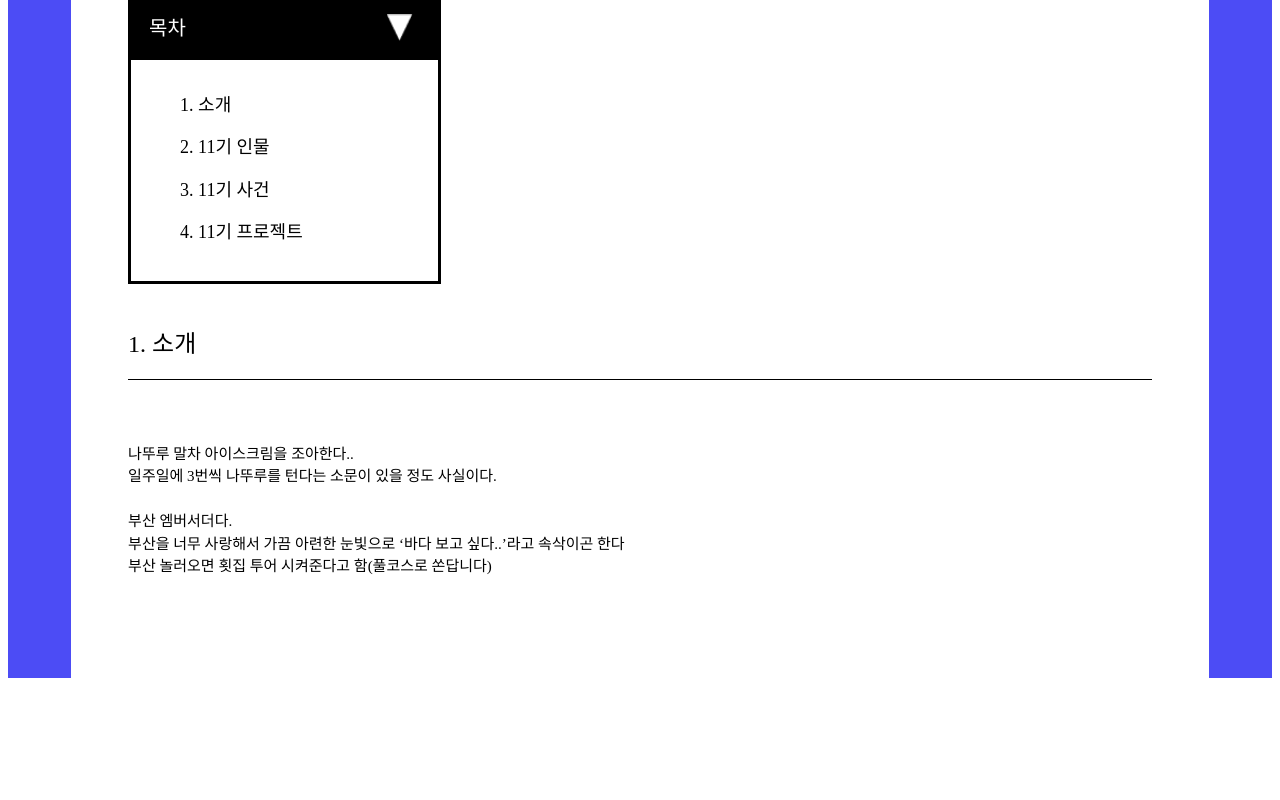
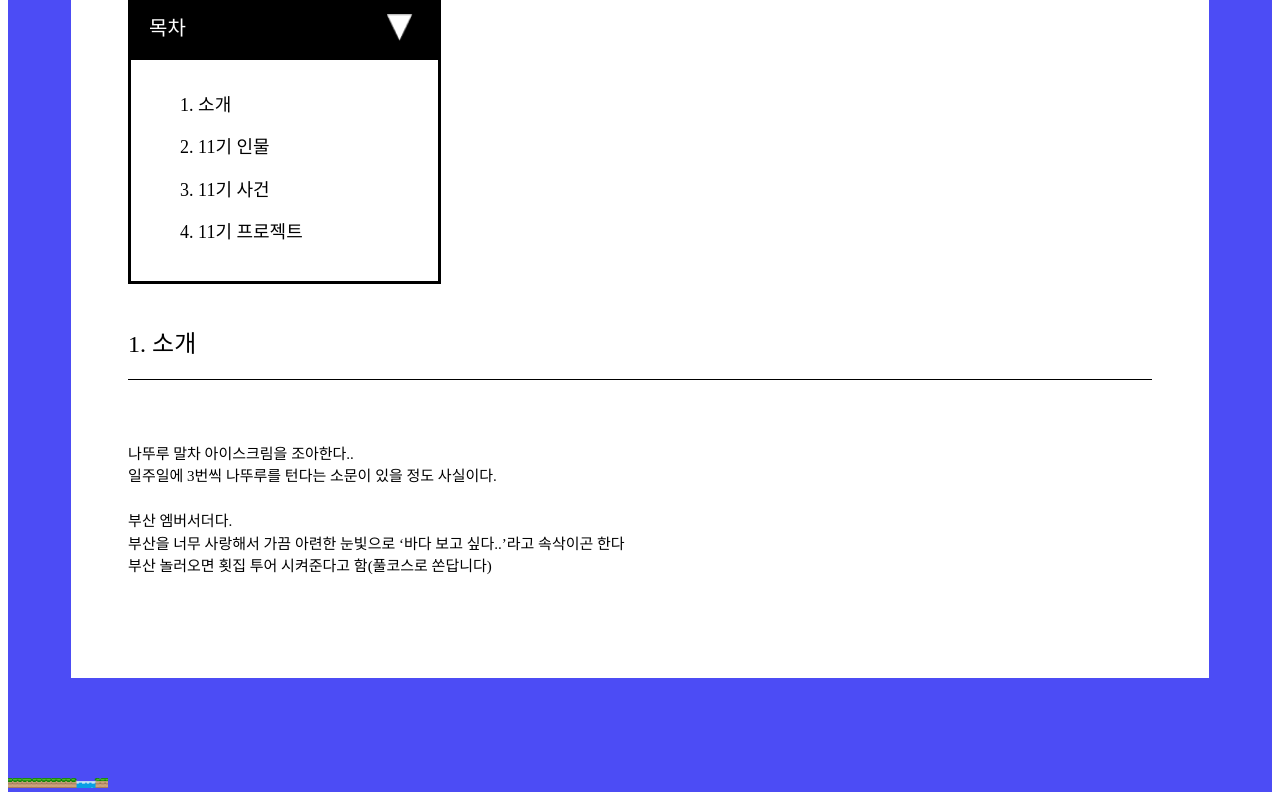
Before and after one commit to cau-likelion-org/kiwi-client, a Next.js app: page /viewer in a window 1280 px wide. Shown: the part 397-1197 px from the top of the page. Before the commit the page ends 1083 px from the top, so only its background shows below. Built offline with nearby package versions, Linux system fonts and the light colour scheme.

Commit message:
Design: 페이지 아래 사진 임의 추가(#9)

```diff
--- a/src/app/viewer/page.tsx
+++ b/src/app/viewer/page.tsx
@@ -92,6 +92,7 @@ const ViewerPage = () => {
             </ContentsBody>
           </ViewerBody>
         </Viewer>
+        <img src='/ground.png' alt="ground" style={{marginTop:"100px",width:"100px"}}/>
     </ViewerSection>
 
   )
```
